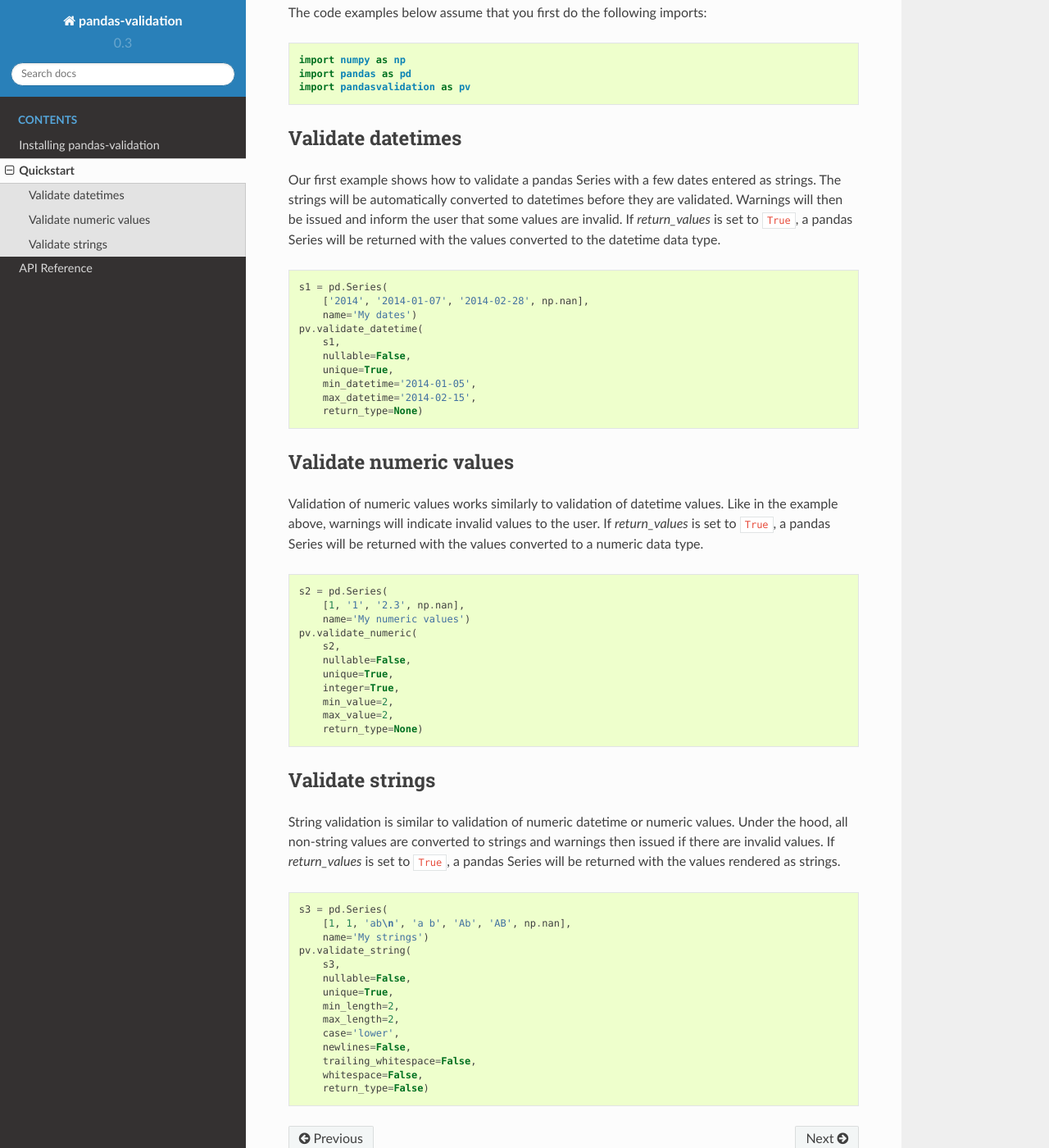
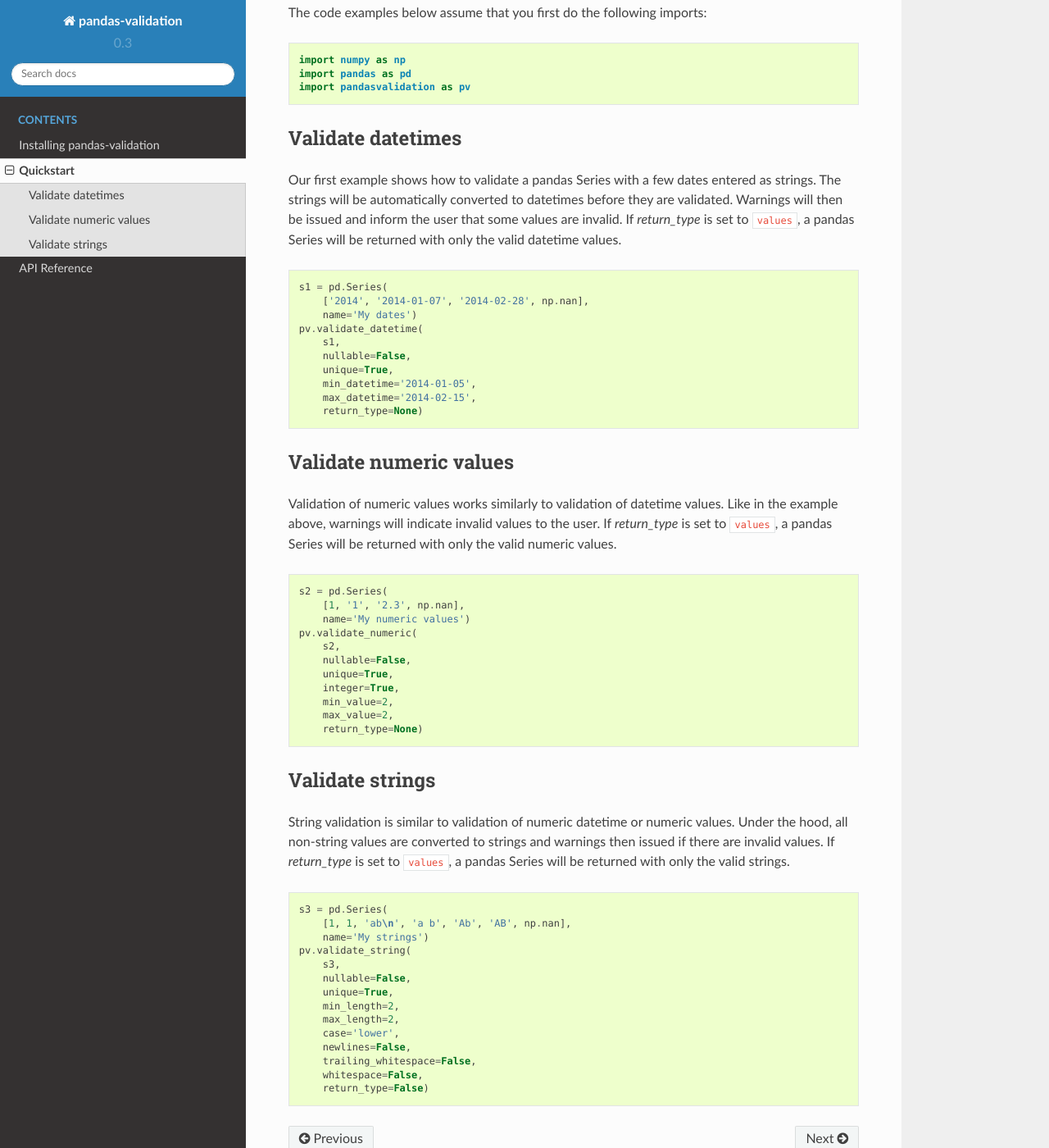
Before and after one commit to s3dev/pdvalidate, a Sphinx documentation site: the page built from docs/source/pandas-validation/quickstart.rst, in a window 1280 px wide and 1400 px high, scrolled down 348 px. Shown: the whole window at 82% size. Built offline with Sphinx 7.4.7 and the Read the Docs theme 2.0.0, drawn with Linux system fonts in a browser that asks for light colours.

Commit message:
Replace arg "return_values" with "return_type" in quickstart examples

```diff
--- a/docs/source/pandas-validation/quickstart.rst
+++ b/docs/source/pandas-validation/quickstart.rst
@@ -32,9 +32,8 @@ Validate datetimes
 Our first example shows how to validate a pandas Series with a few dates
 entered as strings. The strings will be automatically converted to datetimes
 before they are validated. Warnings will then be issued and inform the
-user that some values are invalid. If `return_values` is set to ``True``, a
-pandas Series will be returned with the values converted to the datetime
-data type.
+user that some values are invalid. If `return_type` is set to ``values``, a
+pandas Series will be returned with only the valid datetime values.
 
 
 .. code-block:: python
@@ -58,8 +57,8 @@ Validate numeric values
 
 Validation of numeric values works similarly to validation of datetime values.
 Like in the example above, warnings will indicate invalid values to the user.
-If `return_values` is set to ``True``, a pandas Series will be returned with
-the values converted to a numeric data type.
+If `return_type` is set to ``values``, a pandas Series will be returned with
+only the valid numeric values.
 
 .. code-block:: python
 
@@ -83,9 +82,9 @@ Validate strings
 
 String validation is similar to validation of numeric datetime or numeric
 values. Under the hood, all non-string values are converted to strings and
-warnings then issued if there are invalid values. If `return_values` is
-set to ``True``, a pandas Series will be returned with the values rendered
-as strings.
+warnings then issued if there are invalid values. If `return_type` is
+set to ``values``, a pandas Series will be returned with only the valid
+strings.
 
 .. code-block:: python
 
```
